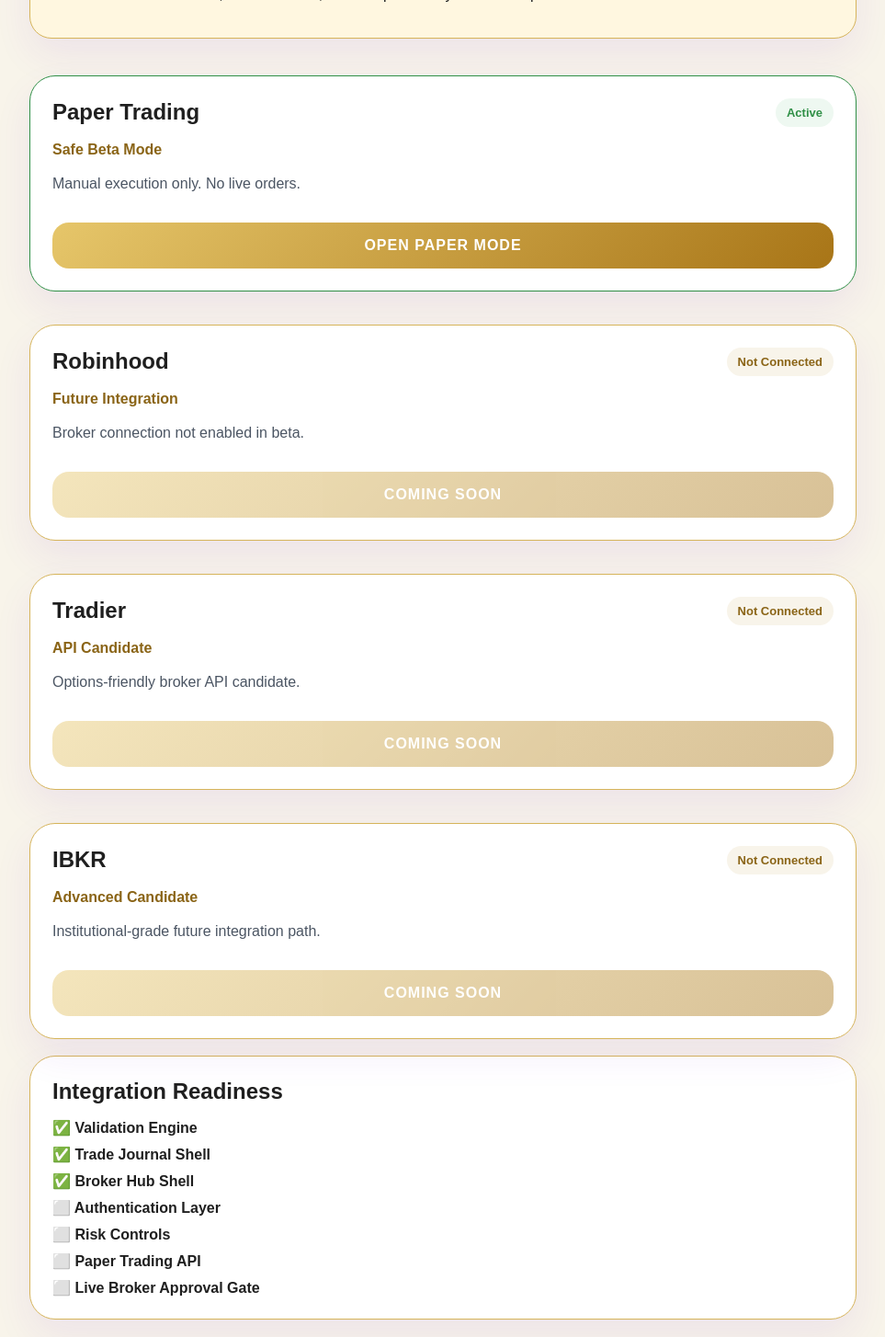
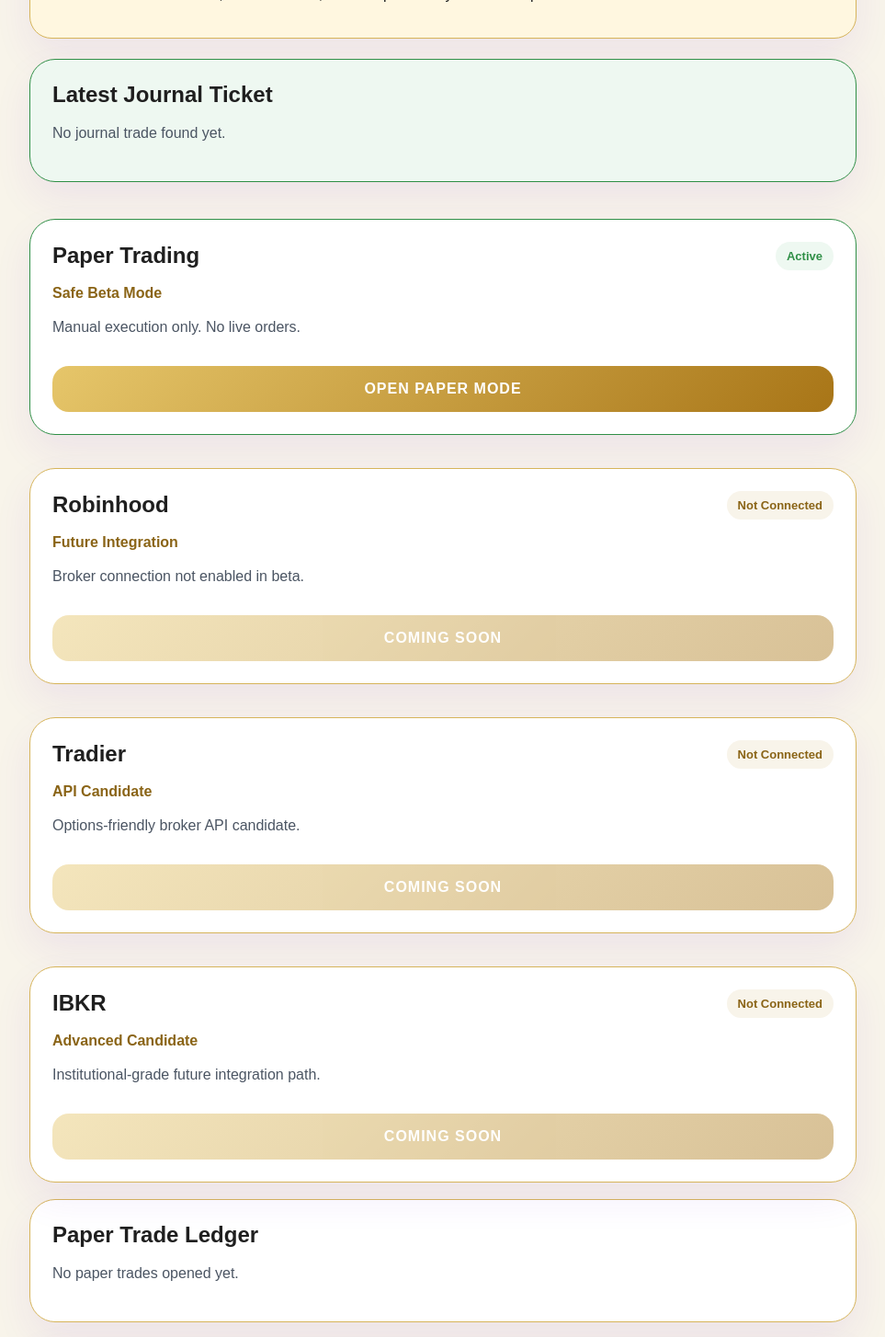
Before and after one commit to 1anointedradio-maker/elharvest-web, a Next.js app: page /broker in a window 1280 px wide. Shown: the part 400-1854 px from the top of the page at 92% size, without its empty margins (158-1121 px from the left). Built offline with nearby package versions, Linux system fonts and the light colour scheme.

Commit message:
Update page.jsx

```diff
--- a/app/broker/page.jsx
+++ b/app/broker/page.jsx
@@ -1,30 +1,83 @@
+"use client";
+
+import { useEffect, useState } from "react";
+
 export default function BrokerPage() {
+  const [paperTrades, setPaperTrades] = useState([]);
+  const [latestTrade, setLatestTrade] = useState(null);
+
+  useEffect(() => {
+    const savedPaperTrades = localStorage.getItem("elharvest_paper_trades");
+    const savedJournal = localStorage.getItem("elharvest_journal");
+
+    if (savedPaperTrades) {
+      setPaperTrades(JSON.parse(savedPaperTrades));
+    }
+
+    if (savedJournal) {
+      const journal = JSON.parse(savedJournal);
+      if (journal.length > 0) {
+        setLatestTrade(journal[0]);
+      }
+    }
+  }, []);
+
+  const openPaperMode = () => {
+    if (!latestTrade) {
+      alert("No journal trade found. Validate a trade, execute paper, then save it in the journal first.");
+      return;
+    }
+
+    const paperTrade = {
+      id: Date.now(),
+      ticker: latestTrade.ticker || "UNKNOWN",
+      direction: latestTrade.direction || "CALL / PUT",
+      entry: latestTrade.entry || "Pending",
+      exit: latestTrade.exit || "Open",
+      score: latestTrade.score || "0",
+      grade: latestTrade.grade || "F",
+      status: "Paper Trade Opened",
+      openedAt: new Date().toLocaleString(),
+      notes: latestTrade.notes || "Imported from EL Harvest Journal.",
+    };
+
+    const next = [paperTrade, ...paperTrades];
+    setPaperTrades(next);
+    localStorage.setItem("elharvest_paper_trades", JSON.stringify(next));
+    alert("Paper trade opened and added to the Broker Hub ledger.");
+  };
+
   const brokers = [
     {
       name: "Paper Trading",
       status: "Active",
       mode: "Safe Beta Mode",
       note: "Manual execution only. No live orders.",
+      action: openPaperMode,
     },
     {
       name: "Robinhood",
       status: "Not Connected",
       mode: "Future Integration",
       note: "Broker connection not enabled in beta.",
+      action: null,
     },
     {
       name: "Tradier",
       status: "Not Connected",
       mode: "API Candidate",
       note: "Options-friendly broker API candidate.",
+      action: null,
     },
     {
       name: "IBKR",
       status: "Not Connected",
       mode: "Advanced Candidate",
       note: "Institutional-grade future integration path.",
+      action: null,
     },
   ];
+
   return (
     <main style={styles.page}>
       <section style={styles.shell}>
@@ -35,6 +88,7 @@
             Sow the Seed. Keep the Faith. Trust the Process. Reap with EL Harvest.
           </p>
         </header>
+
         <section style={styles.warning}>
           <strong>Beta Protection Mode</strong>
           <p>
@@ -42,9 +96,28 @@
             Live broker execution is disabled until risk controls, authentication, and compliance layers are complete.
           </p>
         </section>
+
+        <section style={styles.ticket}>
+          <h2 style={styles.brokerName}>Latest Journal Ticket</h2>
+
+          {latestTrade ? (
+            <div style={styles.ticketGrid}>
+              <span><strong>Ticker:</strong> {latestTrade.ticker || "UNKNOWN"}</span>
+              <span><strong>Direction:</strong> {latestTrade.direction}</span>
+              <span><strong>Entry:</strong> {latestTrade.entry || "Pending"}</span>
+              <span><strong>Exit:</strong> {latestTrade.exit || "Open"}</span>
+              <span><strong>Score:</strong> {latestTrade.score || "0"}%</span>
+              <span><strong>Grade:</strong> {latestTrade.grade || "F"}</span>
+            </div>
+          ) : (
+            <p style={styles.note}>No journal trade found yet.</p>
+          )}
+        </section>
+
         <section style={styles.grid}>
           {brokers.map((broker) => {
             const active = broker.status === "Active";
+
             return (
               <div
                 key={broker.name}
@@ -65,11 +138,14 @@
                     {broker.status}
                   </span>
                 </div>
+
                 <p style={styles.mode}>{broker.mode}</p>
                 <p style={styles.note}>{broker.note}</p>
+
                 <button
                   type="button"
                   disabled={!active}
+                  onClick={broker.action || undefined}
                   style={{
                     ...styles.button,
                     opacity: active ? 1 : 0.45,
@@ -82,23 +158,48 @@
             );
           })}
         </section>
+
+        <section style={styles.card}>
+          <h2 style={styles.brokerName}>Paper Trade Ledger</h2>
+
+          {paperTrades.length === 0 ? (
+            <p style={styles.note}>No paper trades opened yet.</p>
+          ) : (
+            <div style={styles.ledger}>
+              {paperTrades.map((trade) => (
+                <div key={trade.id} style={styles.ledgerItem}>
+                  <strong>{trade.ticker} — {trade.direction}</strong>
+                  <span>Status: {trade.status}</span>
+                  <span>Entry: {trade.entry} | Exit: {trade.exit}</span>
+                  <span>Score: {trade.score}% | Grade: {trade.grade}</span>
+                  <small>{trade.openedAt}</small>
+                </div>
+              ))}
+            </div>
+          )}
+        </section>
+
         <section style={styles.card}>
           <h2 style={styles.brokerName}>Integration Readiness</h2>
+
           <div style={styles.checklist}>
             <span>✅ Validation Engine</span>
-            <span>✅ Trade Journal Shell</span>
-            <span>✅ Broker Hub Shell</span>
+            <span>✅ Trade Journal</span>
+            <span>✅ Broker Hub</span>
+            <span>✅ Paper Trade Ledger</span>
             <span>⬜ Authentication Layer</span>
             <span>⬜ Risk Controls</span>
             <span>⬜ Paper Trading API</span>
             <span>⬜ Live Broker Approval Gate</span>
           </div>
         </section>
-        <a href="/" style={styles.back}>← Back to Home</a>
+
+        <a href="/journal" style={styles.back}>← Back to Journal</a>
       </section>
     </main>
   );
 }
+
 const styles = {
   page: {
     minHeight: "100vh",
@@ -142,6 +243,20 @@
     border: "1px solid #D6B45A",
     boxShadow: "0 18px 42px rgba(109, 40, 217, 0.08)",
     marginBottom: "22px",
+  },
+  ticket: {
+    padding: "24px",
+    border: "1px solid #2F8F46",
+    borderRadius: "28px",
+    background: "#EEF8F1",
+    boxShadow: "0 18px 42px rgba(109, 40, 217, 0.08)",
+    marginBottom: "22px",
+  },
+  ticketGrid: {
+    display: "grid",
+    gridTemplateColumns: "repeat(2, 1fr)",
+    gap: "12px",
+    marginTop: "14px",
   },
   grid: {
     display: "grid",
@@ -193,6 +308,19 @@
     fontWeight: "900",
     letterSpacing: "1px",
   },
+  ledger: {
+    display: "grid",
+    gap: "14px",
+    marginTop: "16px",
+  },
+  ledgerItem: {
+    display: "grid",
+    gap: "6px",
+    padding: "16px",
+    borderRadius: "18px",
+    background: "#F8F4EA",
+    border: "1px solid rgba(168,117,23,0.25)",
+  },
   checklist: {
     display: "grid",
     gap: "10px",
```
